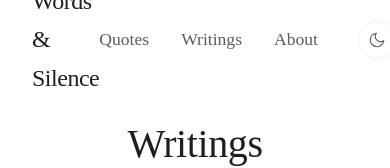
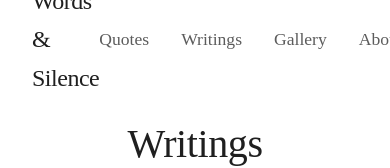
Before and after one commit to AyushSingh360/Words-Sanctuary, a Next.js app: page /writings in a window 390 px wide. Shown: the top 168 px of the page. Built offline with nearby package versions, Linux system fonts and the light colour scheme; a web font is replaced by a local one.

Commit message:
feat: implement responsive Navbar component with theme toggle functionality

```diff
--- a/src/app/components/Navbar.tsx
+++ b/src/app/components/Navbar.tsx
@@ -26,6 +26,7 @@ const Navbar: React.FC = () => {
         <div className="nav-links">
           <Link href="/quotes" className="nav-link">Quotes</Link>
           <Link href="/writings" className="nav-link">Writings</Link>
+          <Link href="/gallery" className="nav-link">Gallery</Link>
           <Link href="/about" className="nav-link">About</Link>
           <button
             className="theme-toggle"
```
